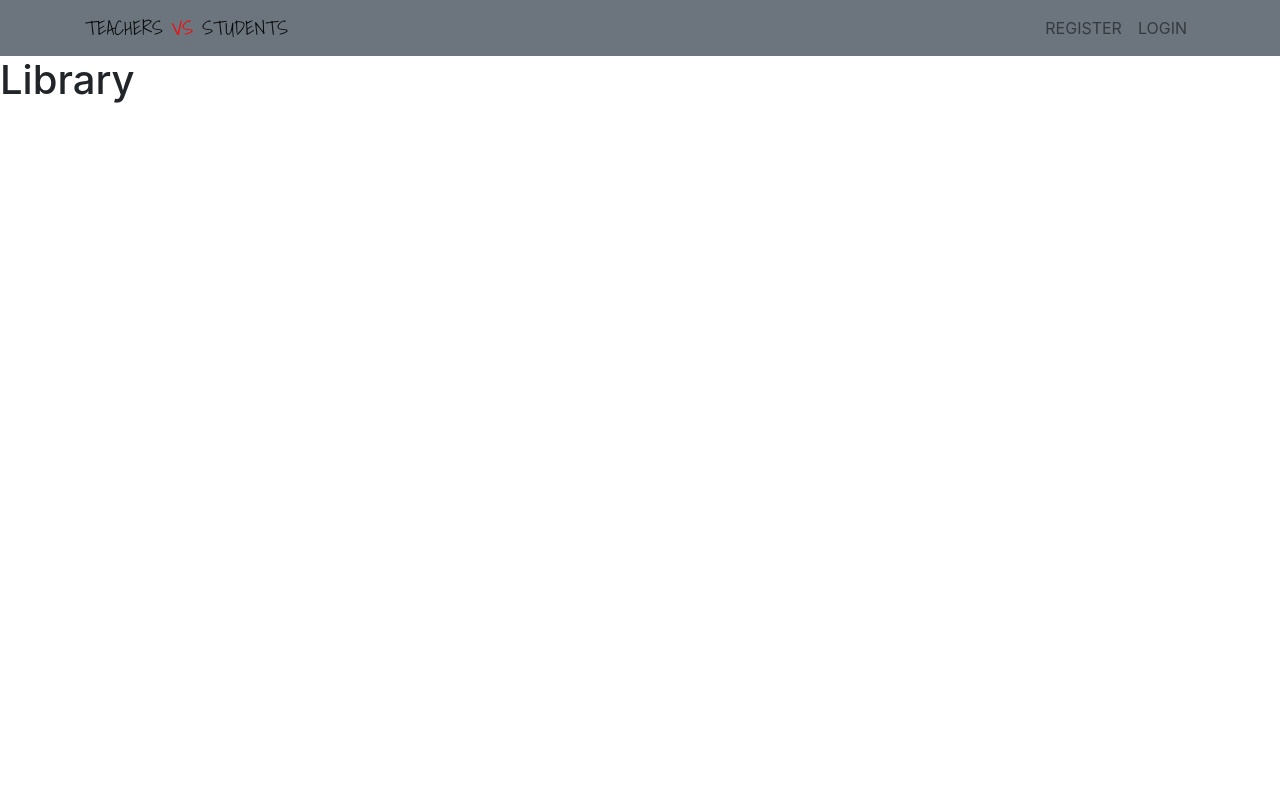
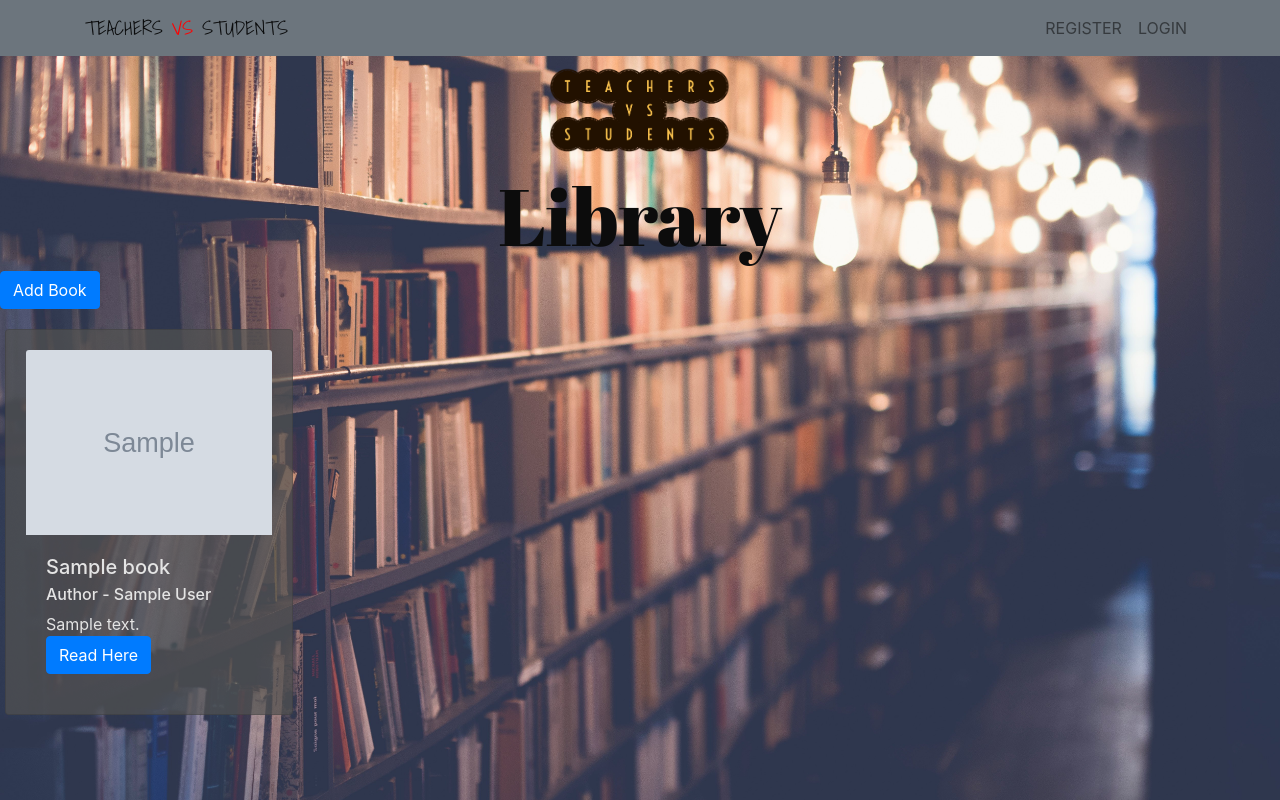
Before and after one commit to mehariogbe/teacher-vs-student, a Django app: template app/templates/library.html in a window 1280 px wide. Run offline with Django 3.2, Linux system fonts and the light colour scheme; the template is opened without the code that fills it: most values are stand-ins (such as "Sample title", 1, 10 or a date in 2020); grey boxes marked "Sample" are stand-in pictures; some libraries are stand-ins or nearby versions.

Commit message:
add book create and modal

```diff
--- a/app/models.py
+++ b/app/models.py
@@ -125,6 +125,7 @@ class Book(models.Model):
     img = models.CharField(max_length=1000)
     author = models.CharField(max_length=100)
     description = models.CharField(max_length=9999)
+    link = models.CharField(max_length=500)
     created_at = models.DateTimeField(auto_now_add=True)
     updated_at = models.DateTimeField(auto_now=True)
 
--- a/app/templates/library.html
+++ b/app/templates/library.html
@@ -1,6 +1,97 @@
 {% extends 'base.html' %} {% block content %}
 
+<style>
+    @import url('https://fonts.googleapis.com/css2?family=Abril+Fatface&family=Montserrat:wght@500&display=swap');
+      body {
+         background-image: url("../static/images/bg3.jpg");
+         height: 100%;
 
-<h1>Library</h1>
+         background-position: center;
+         background-repeat: no-repeat;
+         background-size: cover;
+     }
+     p {
+        display: -webkit-box;
+        -webkit-box-orient: vertical;
+        -webkit-line-clamp: 3;
+        overflow: hidden;
+      }
+
+  </style>
+  <div style="display: flex; justify-content: center;">
+    <img class="fw-light" src="../static/images/logo3.png" style="width: 180px; padding-top: 0%; "></div>
+  <h1 style="text-align: center; font-family: 'Abril Fatface', cursive; padding-top: 0%; font-size: 80px; color:rgb(12, 12, 12);">Library</h1>
+
+  <a class="btn btn-primary" href="{% url 'book_create' %}" data-toggle="modal" data-target="#staticBackdrop">Add Book</a>
+  <div class="row" style="color: transparent;">
+
+    {% for book in books %}
+    <a href="" style="text-decoration: none;">
+      <div class="card anchor "
+        style="width: 18rem; padding: 20px; margin: 20px; background:#525251b5;">
+        <img src="{{book.img}}" class="card-img-top" alt="{{book.title}}">
+        <div class="card-body">
+          <h5 class="card-title" style="color: rgb(228, 228, 228);">{{book.title}}</h5>
+          <h6 class="card-subtitle mb-2 " style="color: rgb(228, 228, 228);">Author - {{book.author}}</h6>
+          <p class="card-text " style="color: rgb(228, 228, 228);">{{book.description}}</p>
+          <a href="{{book.link}}" target="_blank" class="btn btn-primary">Read Here</a>
+        </div>
+      </div>
+    </a>
+
+    {% endfor %}
+
+  </div>
+
+  <div class="modal fade" id="staticBackdrop" tabindex="-1" role="dialog" aria-labelledby="staticBackdropLabel"
+    aria-hidden="true">
+    <div class="modal-dialog modal-dialog-centered modal-lg" >
+        <div class="modal-content" style="background: rgba(231, 232, 213, 0.899);">
+            <div class="modal-header" >
+                <h5 class="modal-title" id="staticBackdropLabel">Add A Book</h5>
+                <button type="button" class="close" data-dismiss="modal" aria-label="Close">
+                    <span aria-hidden="true">&times;</span>
+                </button>
+            </div>
+            <div class="modal-body">
+                <form class="mb-5" action="{% url 'book_create' %}" method="post">
+                    {% csrf_token %}
+
+                        <div class="form-group">
+                            <label for="id_title" class="col-form-label">Title:</label>
+                            <input class="form-control" type="text" name="title" id="id_title" maxlength="250" placeholder="Title" required />
+                        </div>
+                        <div class="form-group">
+                            <label for="id_author" class="col-form-label">Author:</label>
+                            <input class="form-control" type="text" name="author" id="id_author" maxlength="100" placeholder="Author" required />
+                        </div>
+                        <div class="form-group">
+                            <label for="id_img" class="col-form-label">Image Address:</label>
+                            <input class="form-control" type="text" name="img" id="id_img" maxlength="1000" placeholder="Image" required />
+                        </div>
+                        <div class="form-group">
+                            <label for="id_description" class="col-form-label">Description:</label>
+                            <textarea class="form-control" type="text" id="id_description" name="description" maxlength="9999"
+                                placeholder="Description"></textarea>
+                        </div>
+                        <div class="form-group">
+                            <label for="id_link" class="col-form-label">Add Link:</label>
+                            <input class="form-control" type="text" name="link" id="id_link" maxlength="500" placeholder="Link" required />
+                        </div>
+                        <div class="control">
+                            <input class="button is-primary" type="submit" value="Add Book" />
+                        </div>
+
+                </form>
+
+            </div>
+        </div>
+    </div>
+</div>
+
+</div>
+</div>
+
+</div>
 
 {% endblock %}
--- a/app/urls.py
+++ b/app/urls.py
@@ -38,6 +38,7 @@ urlpatterns = [
     path('lesson/<int:pk>/comment_delete',views.CommentDelete.as_view(), name="comment_delete"),
 
     path('library/', views.BooksList.as_view(), name='library'),
+    path('book/add', views.BookCreate.as_view(), name="book_create")
 
 
 
```
Also changed, not shown: app/templates/book_create.html (added, +13 -0 lines), app/views.py (+11 -0 lines), app/migrations/0009_book_link.py (added).
